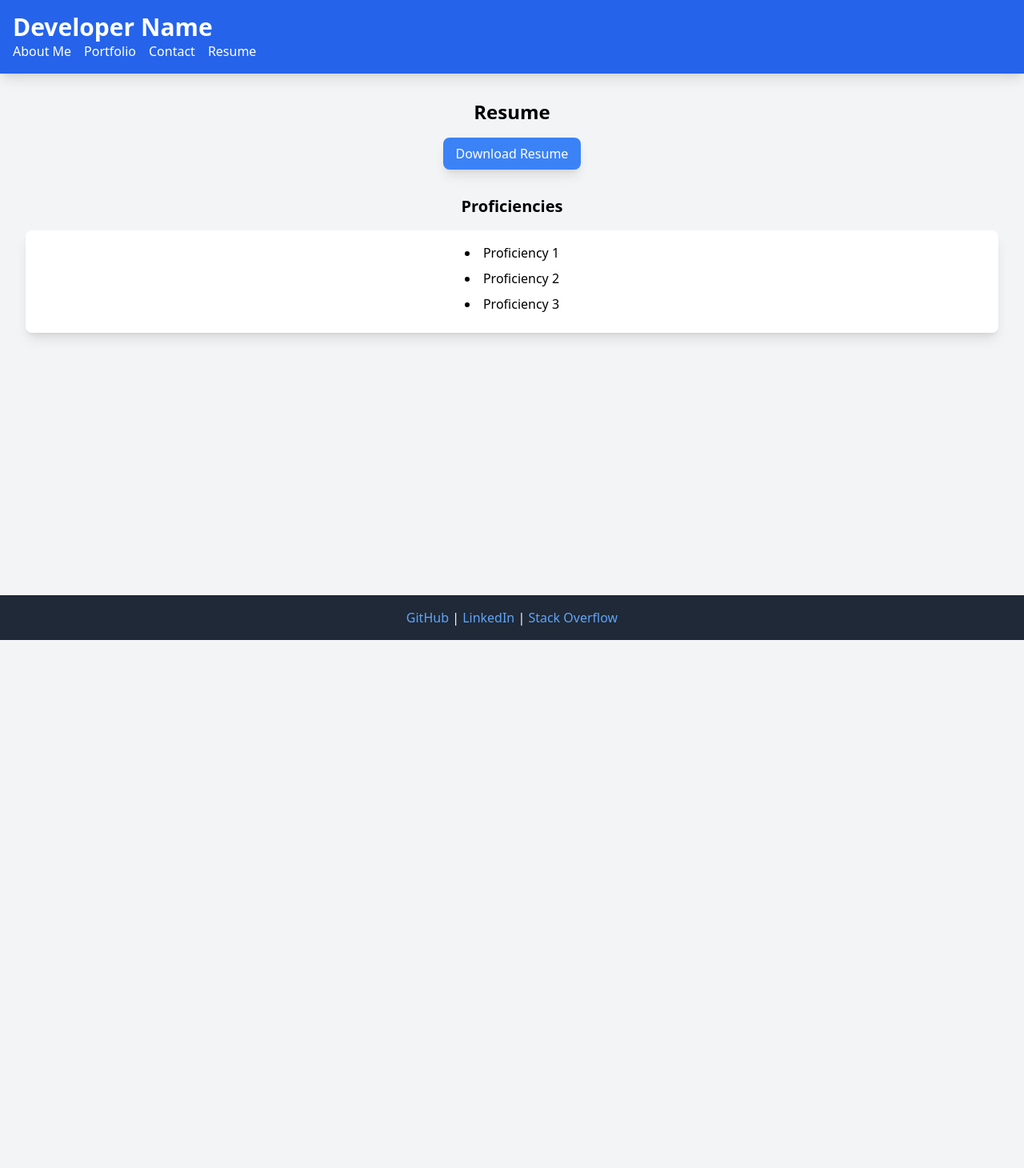
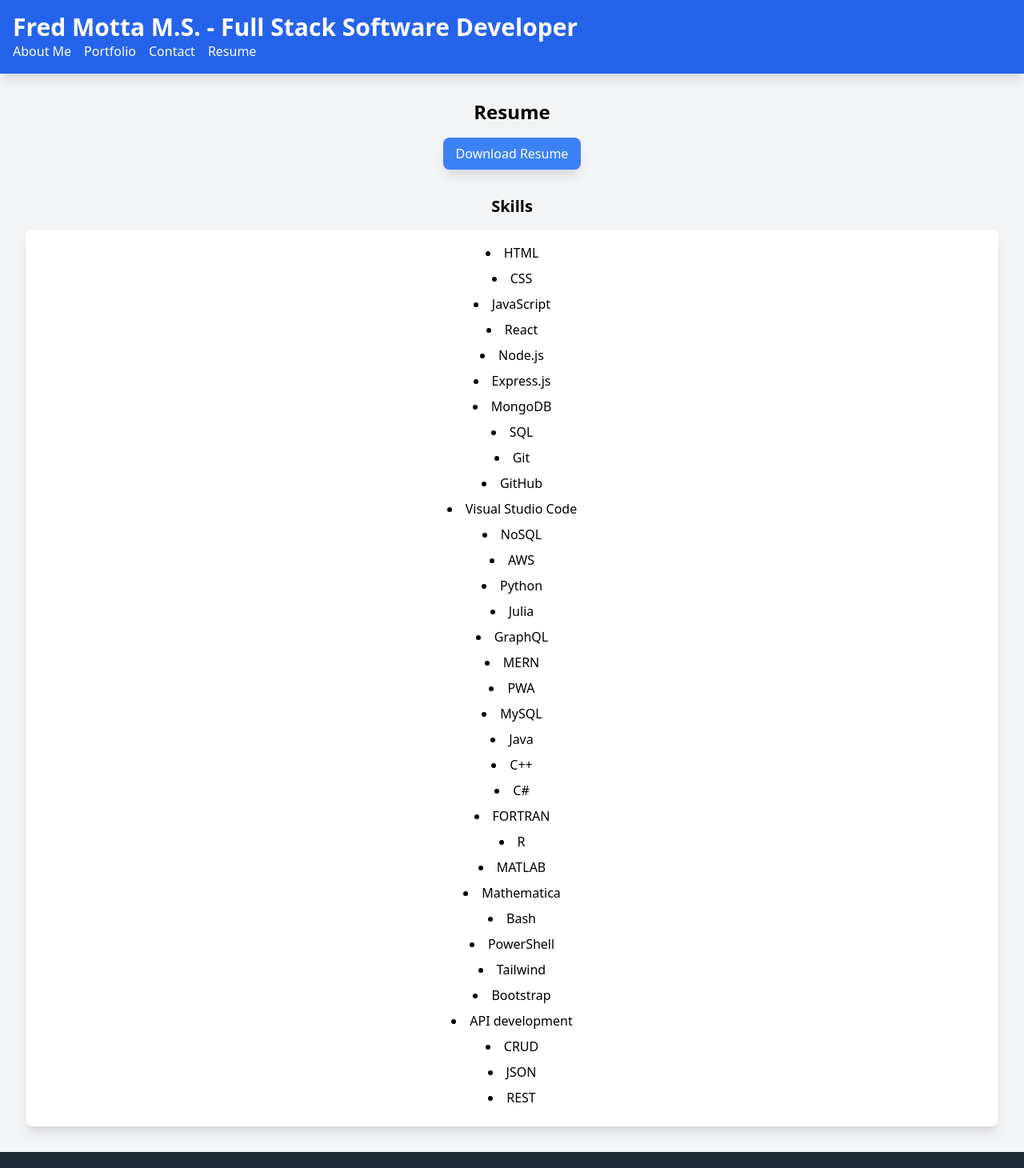
Before and after one commit to fredm23579/professional-react-portfolio, a React (Create React App) app: page /resume in a window 1280 px wide. Shown: the top 1460 px of the page at 80% size. Before the commit the page ends 800 px from the top, so only its background shows below. Built offline with nearby package versions, Linux system fonts and the light colour scheme.

Commit message:
updated info for profile

```diff
--- a/src/components/Footer.jsx
+++ b/src/components/Footer.jsx
@@ -3,11 +3,11 @@
 const Footer = () => (
   <footer className="bg-gray-800 text-white p-4 text-center shadow-lg">
     <p>
-      <a href="https://github.com/your-github" target="_blank" rel="noopener noreferrer" className="text-blue-400 hover:text-blue-600">GitHub</a>
+      <a href="https://github.com/fredm23579" target="_blank" rel="noopener noreferrer" className="text-blue-400 hover:text-blue-600">GitHub</a>
       {' | '}
-      <a href="https://linkedin.com/in/your-linkedin" target="_blank" rel="noopener noreferrer" className="text-blue-400 hover:text-blue-600">LinkedIn</a>
+      <a href="https://linkedin.com/in/fred-motta" target="_blank" rel="noopener noreferrer" className="text-blue-400 hover:text-blue-600">LinkedIn</a>
       {' | '}
-      <a href="https://stackoverflow.com/users/your-stackoverflow" target="_blank" rel="noopener noreferrer" className="text-blue-400 hover:text-blue-600">Stack Overflow</a>
+      <a href="https://stackoverflow.com" target="_blank" rel="noopener noreferrer" className="text-blue-400 hover:text-blue-600">Stack Overflow</a>
     </p>
   </footer>
 );
--- a/src/components/Header.jsx
+++ b/src/components/Header.jsx
@@ -3,7 +3,7 @@
 
 const Header = () => (
   <header className="bg-blue-600 text-white p-4 shadow-lg">
-    <h1 className="text-3xl font-bold">Developer Name</h1>
+    <h1 className="text-3xl font-bold">Fred Motta M.S. - Full Stack Software Developer</h1>
     <Navigation />
   </header>
 );
--- a/src/pages/AboutMe.jsx
+++ b/src/pages/AboutMe.jsx
@@ -4,7 +4,15 @@
   <section className="p-4 text-center">
     <h2 className="text-2xl font-bold mb-4">About Me</h2>
     <img src="path-to-your-photo.jpg" alt="Developer" className="w-32 h-32 rounded-full mx-auto mb-4 shadow-lg hover:shadow-2xl transition-shadow duration-300" />
-    <p className="bg-white p-4 rounded-lg shadow-lg hover:shadow-2xl transition-shadow duration-300">Short bio about the developer.</p>
+    <p className="bg-white p-4 rounded-lg shadow-lg hover:shadow-2xl transition-shadow duration-300">As a dedicated Full Stack Software Developer with over a year of hands-on experience, I specialize in creating robust and dynamic web applications. My expertise spans across the entire stack, including proficiency in HTML, CSS, JavaScript, React.js, Node.js, Express.js, and the MERN Stack. I am particularly skilled in building RESTful APIs, implementing CRUD operations, and optimizing performance with GraphQL and NoSQL databases like MongoDB.
+
+With a strong foundation in both frontend and backend development, I have a proven track record of enhancing user interfaces and backend processes, resulting in significant improvements in application efficiency and user experience. My approach is rooted in continuous learning and innovation, always staying abreast of the latest trends and technologies in web development.
+
+My background in Physics (M.S.) has honed my analytical and problem-solving skills, allowing me to tackle complex challenges with precision and creativity. Additionally, my experience in SCRUM and AGILE environments ensures that I can effectively collaborate with teams to deliver high-quality, impactful solutions on time.
+
+Fluent in Spanish and committed to fostering inclusive and supportive environments, I am passionate about leveraging technology to make a positive impact. Whether it's developing advanced e-commerce systems or enhancing data querying capabilities, I am driven to deliver excellence in every project.
+
+</p>
   </section>
 );
 
--- a/src/pages/Portfolio.jsx
+++ b/src/pages/Portfolio.jsx
@@ -5,7 +5,7 @@
   <section className="p-4">
     <h2 className="text-2xl font-bold mb-4 text-center">Portfolio</h2>
     <div className="grid grid-cols-1 md:grid-cols-2 lg:grid-cols-3 gap-4">
-      <Project title="Project 1" image="path-to-image.jpg" deployedLink="https://deployed-link.com" repoLink="https://github.com/" />
+      <Project title="Project 1: Marketing Website" image="https://github.com/fredm23579/marketing-website-module1/raw/main/image.png" deployedLink="https://fredm23579.github.io/marketing-website-module1/" repoLink="https://github.com/fredm23579/marketing-website-module1" />
       {/* Add more Project components as needed */}
     </div>
   </section>
--- a/src/pages/Resume.jsx
+++ b/src/pages/Resume.jsx
@@ -6,11 +6,42 @@
     <a href="path-to-resume.pdf" download className="inline-block bg-blue-500 text-white py-2 px-4 rounded-lg shadow-lg hover:bg-blue-700 hover:shadow-2xl transition duration-300">
       Download Resume
     </a>
-    <h3 className="text-xl font-bold mt-8 mb-4">Proficiencies</h3>
+    <h3 className="text-xl font-bold mt-8 mb-4">Skills</h3>
     <ul className="list-disc list-inside bg-white p-4 rounded-lg shadow-lg hover:shadow-2xl transition-shadow duration-300">
-      <li className="mb-2">Proficiency 1</li>
-      <li className="mb-2">Proficiency 2</li>
-      <li className="mb-2">Proficiency 3</li>
+      <li className="mb-2">HTML</li>
+      <li className="mb-2">CSS</li>
+      <li className="mb-2">JavaScript</li>
+      <li className="mb-2">React</li>
+      <li className="mb-2">Node.js</li>
+      <li className="mb-2">Express.js</li>
+      <li className="mb-2">MongoDB</li>
+      <li className="mb-2">SQL</li>
+      <li className="mb-2">Git</li>
+      <li className="mb-2">GitHub</li>
+      <li className="mb-2">Visual Studio Code</li>
+      <li className="mb-2">NoSQL</li>
+      <li className="mb-2">AWS</li>
+      <li className="mb-2">Python</li>
+      <li className="mb-2">Julia</li>
+      <li className="mb-2">GraphQL</li>
+      <li className="mb-2">MERN</li>
+      <li className="mb-2">PWA</li>
+      <li className="mb-2">MySQL</li>
+      <li className="mb-2">Java</li>
+      <li className="mb-2">C++</li>
+      <li className="mb-2">C#</li>
+      <li className="mb-2">FORTRAN</li>
+      <li className="mb-2">R</li>
+      <li className="mb-2">MATLAB</li>
+      <li className="mb-2">Mathematica</li>
+      <li className="mb-2">Bash</li>
+      <li className="mb-2">PowerShell</li>
+      <li className="mb-2">Tailwind</li>
+      <li className="mb-2">Bootstrap</li>
+      <li className="mb-2">API development</li>
+      <li className="mb-2">CRUD</li>
+      <li className="mb-2">JSON</li>
+      <li className="mb-2">REST</li>
       {/* Add more proficiencies as needed */}
     </ul>
   </section>
```
